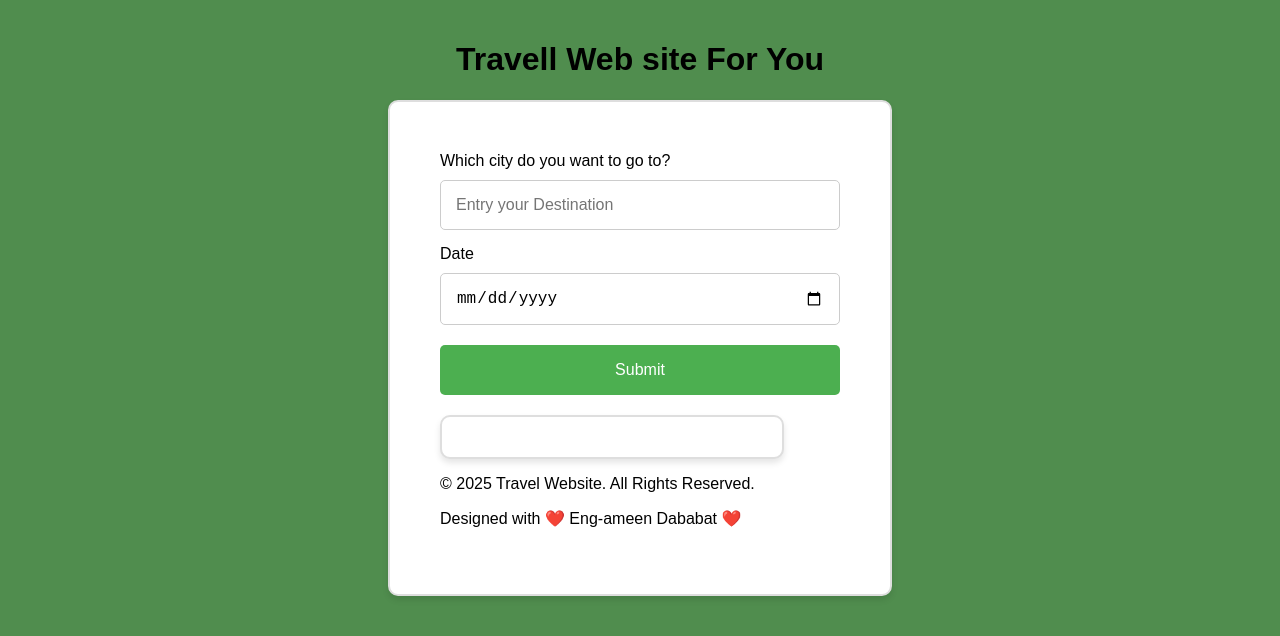
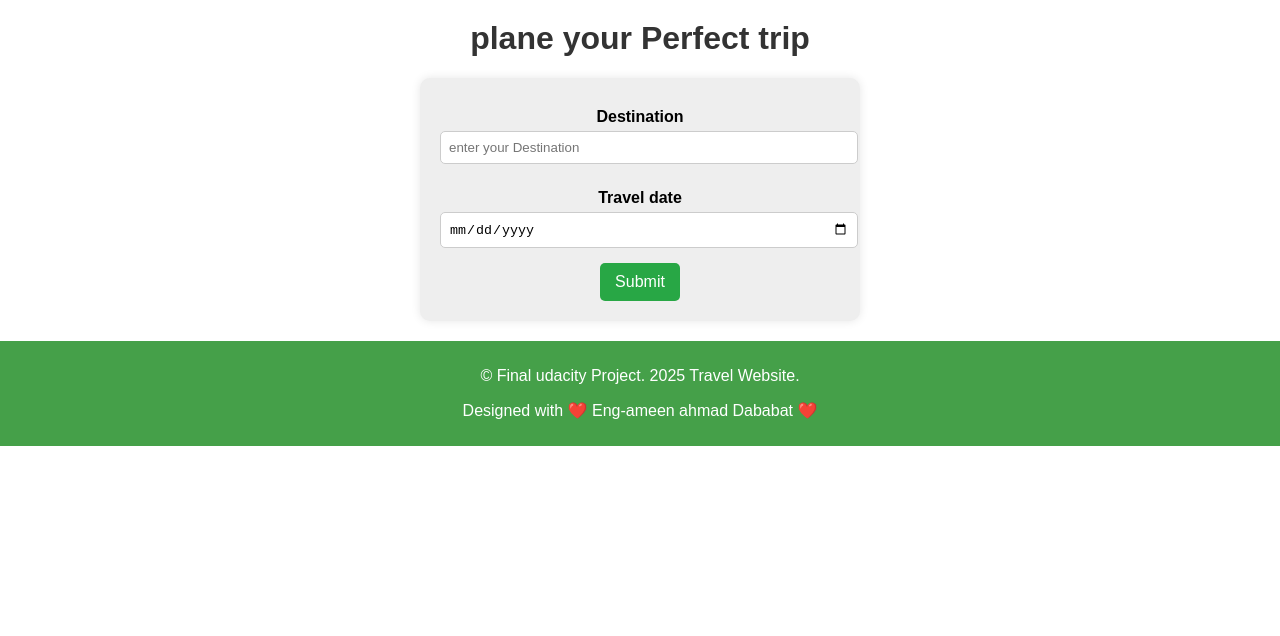
Before and after one commit to ameendababat/TravelApp-Project-Udacity, a website built with webpack: page src/client/views/index.html in a window 1280 px wide. Built offline with nearby package versions, Linux system fonts and the light colour scheme.

Commit message:
palg 2 commit

```diff
--- a/src/client/index.js
+++ b/src/client/index.js
@@ -1,11 +1,16 @@
-import {handelsubment} from './js/app';
+import {HandelOutput} from './js/app';
 
-// import To Style in The SCSS
+// import style - sass-
 import './styles/style.scss';
 
-const submentbuttn  = document.getElementById("submentbuttn");
-submentbuttn.addEventListener("click",handelsubment);
+// ameen ahmad dababat
+// ameendababat07@gmail.com
 
-// alert("ameen ahmad dababat");
+const Submation  = document.getElementById("submit-button");
 
-export{handelsubment};
+
+Submation.addEventListener("click",HandelOutput);
+
+
+
+export{HandelOutput};
--- a/src/client/js/app.js
+++ b/src/client/js/app.js
@@ -1,11 +1,13 @@
-const errMsg_city = document.getElementById("er_city");
-const errMsg_date = document.getElementById("er_date");
+const errMsg_city = document.getElementById("msg-error-city");
+const errMsg_date = document.getElementById("msg-error-date");
 
+// ameen ahmad dababat
+// ameendababat07@gmail.com
+async function HandelOutput(event) {
 
-async function handelsubment(event) {
     event.preventDefault();
 
-    const date = document.getElementById("date").value;
+    const datee = document.getElementById("date").value;
 
     const loc = await fetchCountry();
 
@@ -16,28 +18,28 @@ async function handelsubment(event) {
     }
 
     if(!loc){
-      errMsg_city.innerHTML = "The Location Not Exist";
+      errMsg_city.innerHTML = "the location not exist";
       errMsg_city.style.display ="block";
     }
     else{
         const {lng,lat,name} = loc;
-      console.log("lng ",lng,"lat ",lat,"name ",name);
+      // console.log("lng ",lng,"lat ",lat,"name ",name);
 
     if(lng && lat){
-        const days = getdays(date);
+        const days = getdays(datee);
 
 //  console.log("THe Days num",days);
 
-     const weather = await fetchWeather(lng,lat,days);
+     const weatherr = await fetchWeather(lng,lat,days);
 
-//  console.log("The value is",weather);
+//  console.log("The value is",weatherr);
 
 
-    const image  = await fetchCityImage(name);
-  //  console.log("The Value Image In Client",image);
+    const img  = await fetchCityImage(name);
+  //  console.log("The Value Image In Client",img);
 
 
-     updateUI(name,date,days,weather,image);
+  updateOutputUi(name,datee,days,weatherr,img);
     }
     }
 
@@ -46,7 +48,7 @@ async function handelsubment(event) {
 }
 
 
-async function updateUI(city,date,days,weather,image){
+async function updateOutputUi(city,date,days,weather,image){
 
       if(days>=0){
         const travelInfo = document.querySelector('.travel_Info');
@@ -195,4 +197,4 @@ const days = Math.ceil(timed/(1000*3600*24));
 return days;
 }
 
-export {handelsubment};
+export {HandelOutput};
--- a/src/client/styles/style.scss
+++ b/src/client/styles/style.scss
@@ -1,114 +1,71 @@
+// ameen ahmad dababat
+// ameendababat07@gmail.com
+
 body {
     font-family: Arial, sans-serif;
-    background-color: #508d4e;
+    text-align: center;
     margin: 0;
+    padding: 0;
+    background-color: #fff;
+}
+h1 {
+    color: #333;
+    margin-top: 20px;
+}
+.form-container {
+    background: #eee;
     padding: 20px;
-    display: flex;
-    flex-direction: column;
-    align-items: center;
-    justify-content: center;
+    max-width: 400px;
+    margin: 20px auto;
+    border-radius: 10px;
+    box-shadow: 0 0 10px rgba(0, 0, 0, 0.1);
+}
+label {
+    display: block;
+    margin: 10px 0 5px;
+    font-weight: bold;
+}
+input {
+    width: 100%;
+    padding: 8px;
+    margin-bottom: 15px;
+    border: 1px solid #ccc;
+    border-radius: 5px;
+}
+button {
+    background-color: #28a745;
+    color: white;
+    border: none;
+    padding: 10px 15px;
+    font-size: 16px;
+    cursor: pointer;
+    border-radius: 5px;
+}
+button:hover {
+    background-color: #333;
+}
+.footer {
+    margin-top: 20px;
+    padding: 10px;
+    background: #45a049;
+    color: white;
 }
 
 
-
-.UIform {
-    background-color: #fff;
-    border: 2px solid #dedede;
-    border-radius: 10px;
-    padding: 50px;
-    width: 90%; /* Changed to 90% for responsiveness */
-    max-width: 400px; /* Set a max width */
-    box-shadow: 0 4px 6px rgba(0, 0, 0, 0.1);
-}
-
-.UIform div {
-    margin-bottom: 15px;
-}
-
-label {
-    font-size: 1rem; /* Use relative units */
-    color: #000;
-    display: block;
-    margin-bottom: 10px;
-}
-
-input[type="text"],
-input[type="date"] {
-    width: 100%;
-    padding: 15px;
-    border: 1px solid #ccc;
-    border-radius: 5px;
-    box-sizing: border-box;
-    font-size: 1rem;
-}
-
-/* Submit button styling */
-button {
-    background-color: #4CAF50;
-    color: white;
-    border: none;
-    padding: 16px 20px;
-    border-radius: 5px;
-    cursor: pointer;
-    font-size: 1rem; /* Use relative units */
-    width: 100%;
-    margin-top: 20px;
-}
-
-button:hover {
-    background-color: #45a049;
-}
-
-/* Styling for the travel info section */
-.travel_Info {
-    margin-top: 20px;
-    background-color: #fff;
-    padding: 20px;
-    border: 2px solid #dedede;
-    border-radius: 10px;
-    width: 90%; /* Changed to 90% for responsiveness */
-    max-width: 300px; /* Set a max width */
-    box-shadow: 0 4px 6px rgba(0, 0, 0, 0.1);
-    text-align: center;
-}
-
-/* Travel info content */
-.travel_Info div {
-    margin: 10px 0;
-    font-size: 1rem; /* Use relative units */
-    color: #333;
-}
-
-#cityImage {
-    margin-top: 10px;
-}
-
-#cityImage img {
-    max-width: 100%;
-    border-radius: 10px;
-    border: 1px solid #ddd;
-}
-
-.travel_Info .image-container img {
-   width: 250px;
-   height: 110px;
-}
-
-
-/* Media Queries for Responsiveness */
+/* media queries */
 @media (max-width: 600px) {
-    .UIform {
-        padding: 20px; /* Reduce padding on smaller screens */
+    .Myform {
+        padding: 20px; /* reduce padding */
     }
 
     button {
         padding: 12px; /* Adjust button padding */
-        font-size: 0.9rem; /* Slightly smaller font size */
+        font-size: 0.9rem; /*  font size */
     }
 }
 
 @media (max-width:401px) {
-    .UIform{
+    .Myform{
         width: 60%;
     }
 
--- a/src/client/views/index.html
+++ b/src/client/views/index.html
@@ -3,44 +3,53 @@
 <head>
    <meta charset="UTF-8">
    <meta name="viewport" content="width=device-width, initial-scale=1.0">
-   <title>Travele App🌍</title>
+   <meta name="description" content="Website Traval app - udacity project-">
+   <meta name="keywords" content="HTML, CSS, JavaScript, NodeJS">
+   <meta name="author" content="ameen dababat">
+   <title>🌍Travele App🌍</title>
 
 </head>
 <body>
 
-
-    <h1>Travell Web site For You</h1>
-
-    <p id="er_city" style="display: none;"></p>
-    <p id="er_date" style="display: none;"></p>
+   <!-- ameen ahmad
+   ameendababat07@gmail.com
+   -->
+    <h1>plane your Perfect trip</h1>
 
 
-<form   class="UIform" >
-    <div>
-        <label for="city">Which city do you want to go to?</label>
-        <input type="text" id="city" placeholder="Entry your Destination" name="city">
-    </div>
-        <label for="txt2">Date </label>
-        <input type="date"  id="date" placeholder="Date" name="date">
-     <div>
+
+<div class="form-container">
+<form   class="Myform" >
+
+        <label for="city">Destination</label>
+        <input type="text" id="city" placeholder="enter your Destination" name="city">
+
+        <label for="date">Travel date </label>
+        <input type="date"  id="date"  name="date">
 
 
-     <button type="submit" id="submentbuttn">Submit</button>
+
+        <button type="submit" id="submit-button">Submit</button>
+
 </form>
+</div>
+<p id="msg-error-city" style="display: none;"></p>
+<p id="msg-error-date" style="display: none;"></p>
 
-<!-- Output  -->
+<!-- Detile output  -->
 
 <div class="travel_Info">
 
 </div>
 
 <!-- footer -->
-    <p>&copy; 2025 Travel Website. All Rights Reserved.</p>
-    <p>Designed with ❤️ Eng-ameen Dababat ❤️ </p>
-
+<div class="footer">
+    <p> &copy; Final udacity Project. 2025 Travel Website.</p>
+    <p>Designed with ❤️ Eng-ameen ahmad Dababat ❤️ </p>
+</div>
 
 <script>
-    // Check that service workers are supported
+    // Check that service workers  supported
     if ('serviceWorker' in navigator) {
         // Use the window load event to keep the page load performant
         window.addEventListener('load', () => {
```
Also changed, not shown: __test__/handel.test.js (+3 -1 lines), __test__/server.test.js (+2 -0 lines), src/server/server.js (+7 -2 lines). Lines whose indentation alone changed are shown as unchanged.
